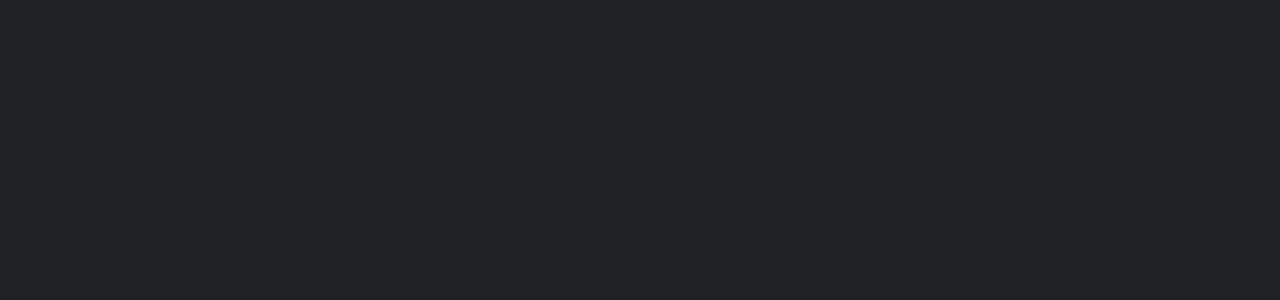
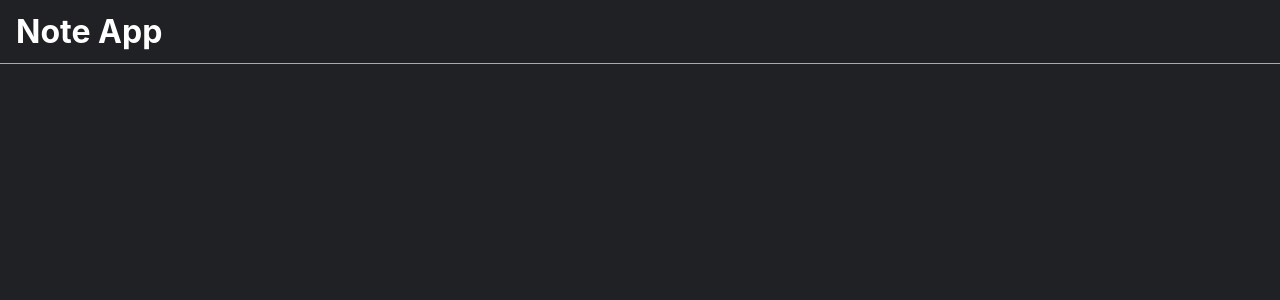
Before and after one commit to iniorang/personal-notes-react, a React (Vite) app: page / in a window 1280 px wide. Shown: the top 300 px of the page. Built offline with nearby package versions, Linux system fonts and the light colour scheme.

Commit message:
Edit Component but Cant See

```diff
--- a/src/components/NoteApp.jsx
+++ b/src/components/NoteApp.jsx
@@ -1,19 +1,28 @@
 import React from "react";
 import NoteList from "./NoteList";
-import { getInitialData,showFormattedDate } from "../utils/index";
+import { getInitialData } from "../utils/index";
 
-class NoteApp extends React.Component{
-    constructor(props){
+class NoteApp extends React.Component {
+    constructor(props) {
         super(props)
         this.state = {
             notes: getInitialData()
         }
     }
 
-    render(){
-        return(
-            <div className="note-app__body">
-                <NoteList notes={this.state.notes}/>
+    render() {
+        return (
+            <div className="note-app">
+                <header className="note-app__header">
+                    <h1>Note App</h1>
+                    <div className="note-search">
+
+                    </div>
+                </header>
+                <main className="note-app__body">
+                    <NoteList notes={this.state.notes} />
+                </main>
+
             </div>
         )
     }
--- a/src/components/NoteItem.jsx
+++ b/src/components/NoteItem.jsx
@@ -4,10 +4,10 @@
 import ArchiveButton from "./ArchiveButton";
 import UnarchiveButton from "./UnarchiveButton";
 
-function NoteItem({ id, title, createdAt, body, onDelete, onArchive, onUnarchive }) {
+function NoteItem({ title, createdAt, body }) {
   return (
     <div className="note-item">
-      <NoteItemBody title={title} createdAt={createdAt} body={body} />
+      <NoteItemBody title={title} body={body} createdAt={createdAt}  />
     </div>
   );
 }
--- a/src/components/NoteItemBody.jsx
+++ b/src/components/NoteItemBody.jsx
@@ -2,10 +2,10 @@
 
 function NoteItemBody({title,createdAt,body}){
     return(
-        <div className="note-item__body">
+        <div className="note-item__content">
             <h3 className="note-item__title">{title}</h3>
-            <h4 className="note-item__date">{createdAt}</h4>
-            <p className="">{body}</p>
+            <p className="note-item__date">{createdAt}</p>
+            <p className="note-item__body">{body}</p>
         </div>
     )
 }
--- a/src/components/NoteList.jsx
+++ b/src/components/NoteList.jsx
@@ -1,12 +1,13 @@
 import React from "react";
 import NoteItem from "./NoteItem";
+import { showFormattedDate } from "../utils";
 
-function NoteList({notes,onDelete,onArchive,onUnarchive}){
-    return(
+function NoteList({ notes }) {
+    return (
         <div className="notes-list">
             {
-                notes.map((note)=>{
-                    <NoteItem key={note.id} id={note.id} {...note}/>
+                notes.map((note) => {
+                    <NoteItem key={note.id} createdAt={showFormattedDate(note.createdAt)}{...note} />
                 })
             }
         </div>
```
